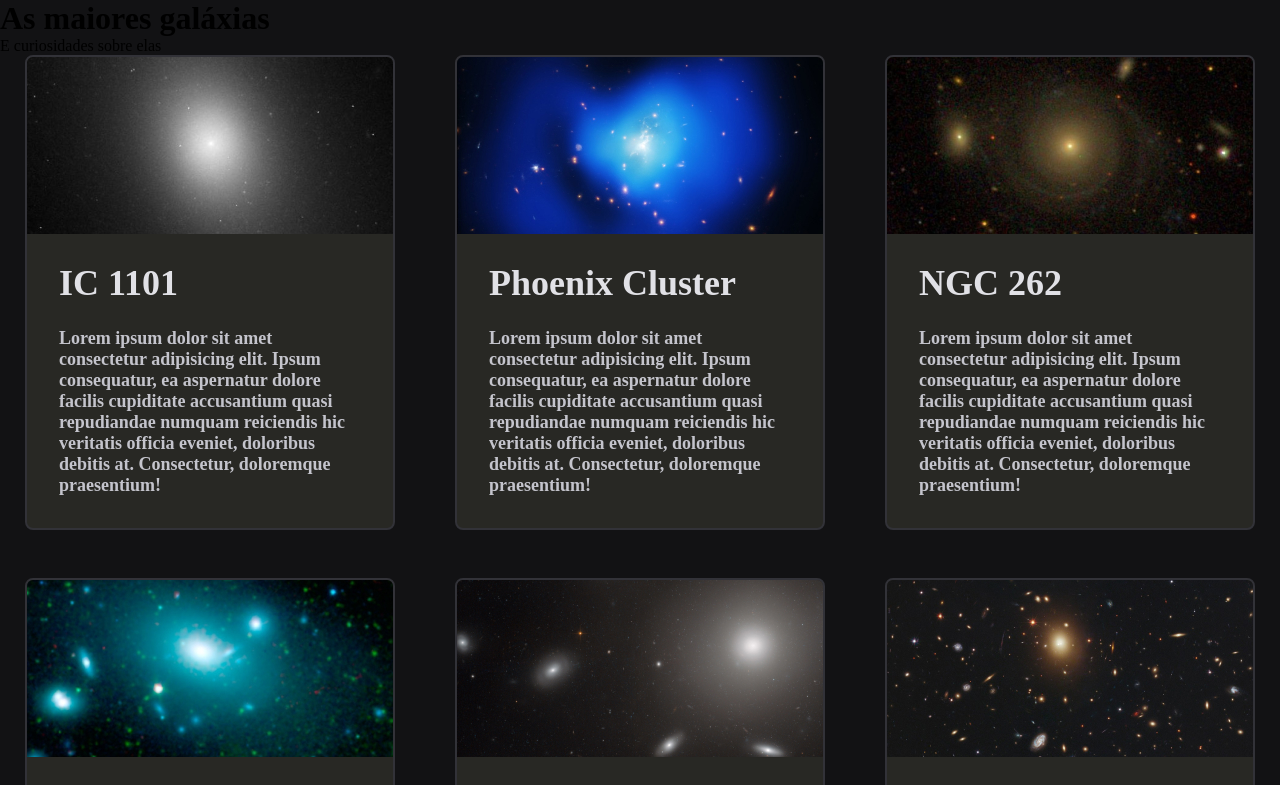
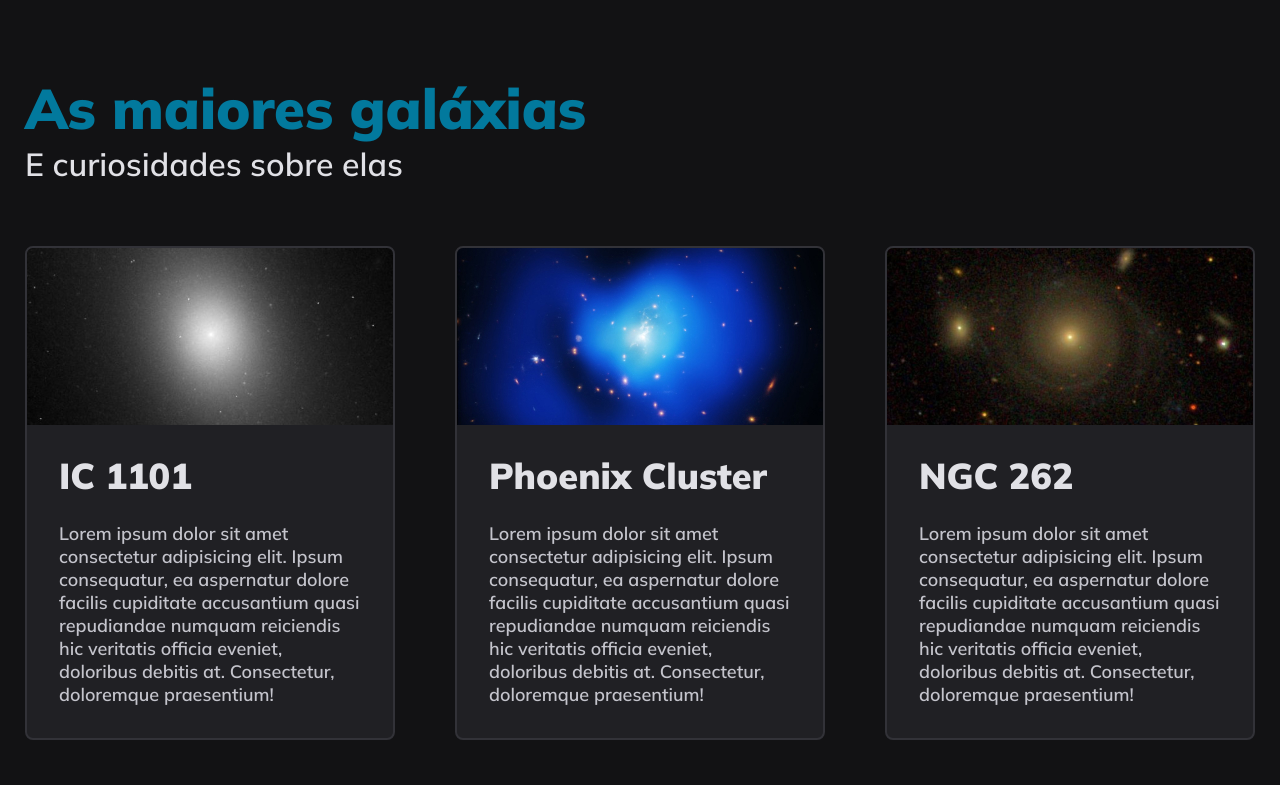
Before and after one commit to thursanches/galaxies, a plain HTML site: page index.html in a window 1280 px wide. Shown: the top 785 px of the page. Drawn offline with Linux system fonts and the light colour scheme.

Commit message:
Final css changes

```diff
--- a/style.css
+++ b/style.css
@@ -4,36 +4,60 @@
   box-sizing: border-box;
 }
 
+:root {
+  font-family: Mulish;
+}
+
 body {
   background: #121214;
+  display: grid;
+  justify-content: center;
 
-  padding: 72px 184x;
+  padding: 72px 104px;
+}
+
+header h1 {
+  font-weight: 900;
+  font-size: 56px;
+  line-height: 72px;
+
+  color: #02799D;
+
+}
+
+header p {
+  font-weight: 600;
+  font-size: 32px;
+  line-height: 40px;
+
+  color: #E1E1E6;
 }
 
 main {
+  margin-top: 62px;
+
   display: grid;
   grid-template-columns: repeat(3, 370px);
 
-  place-content: center;
   gap: 48px 60px;
 }
 
 .card {
-  background: #282824;
+  background: #202024;
   border: 2px solid #323238;
   border-radius: 8px;
   overflow: hidden;
 }
 
 .card h2 {
-  color: #e1e1e6;
+  color: #E1E1E6;
   font-weight: 900;
   font-size: 36px;
   padding: 24px 32px 0;
 }
 
 .card p {
-  color: #c4c4cc;
+  color: #C4C4CC;
   font-size: 18px;
   font-weight: 600;
   padding: 24px 32px 32px;
```
